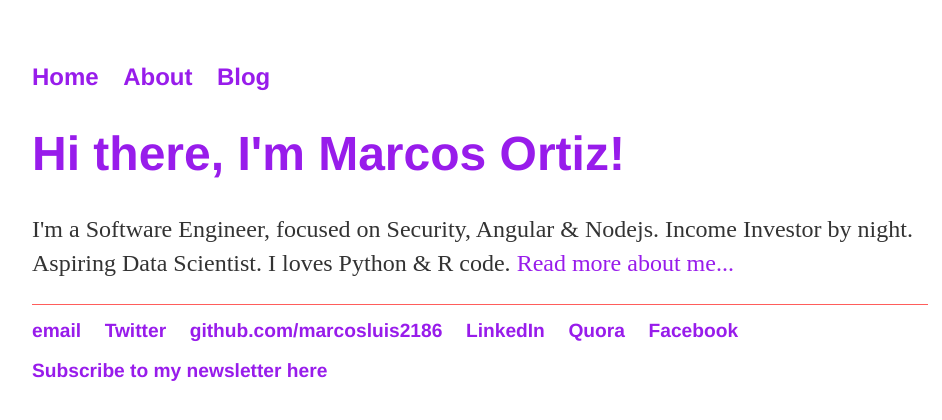
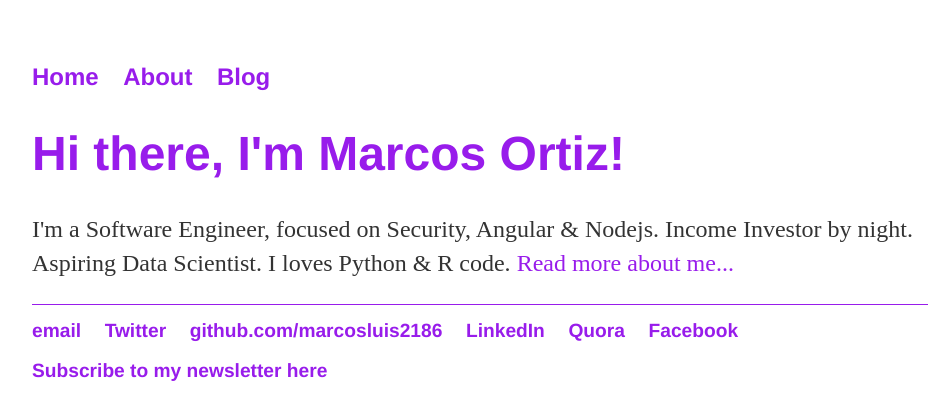
Before and after one commit to marcosluis2186/marcosluis2186.github.com, a Jekyll site: the page built from index.html, in a window 1280 px wide. Shown: the top 420 px of the page, without its empty margins (160-1102 px from the left). Built offline with Jekyll 4.4.1, drawn with Linux system fonts in a browser that asks for light colours.

```diff
--- a/css/main.css
+++ b/css/main.css
@@ -34,7 +34,7 @@
     line-height: 1.4em;
 }
 footer {
-    border-top: 1px solid #FF5D5B;
+    border-top: 1px solid #981CEB;
     font-size: .8em;
 }
 
```
